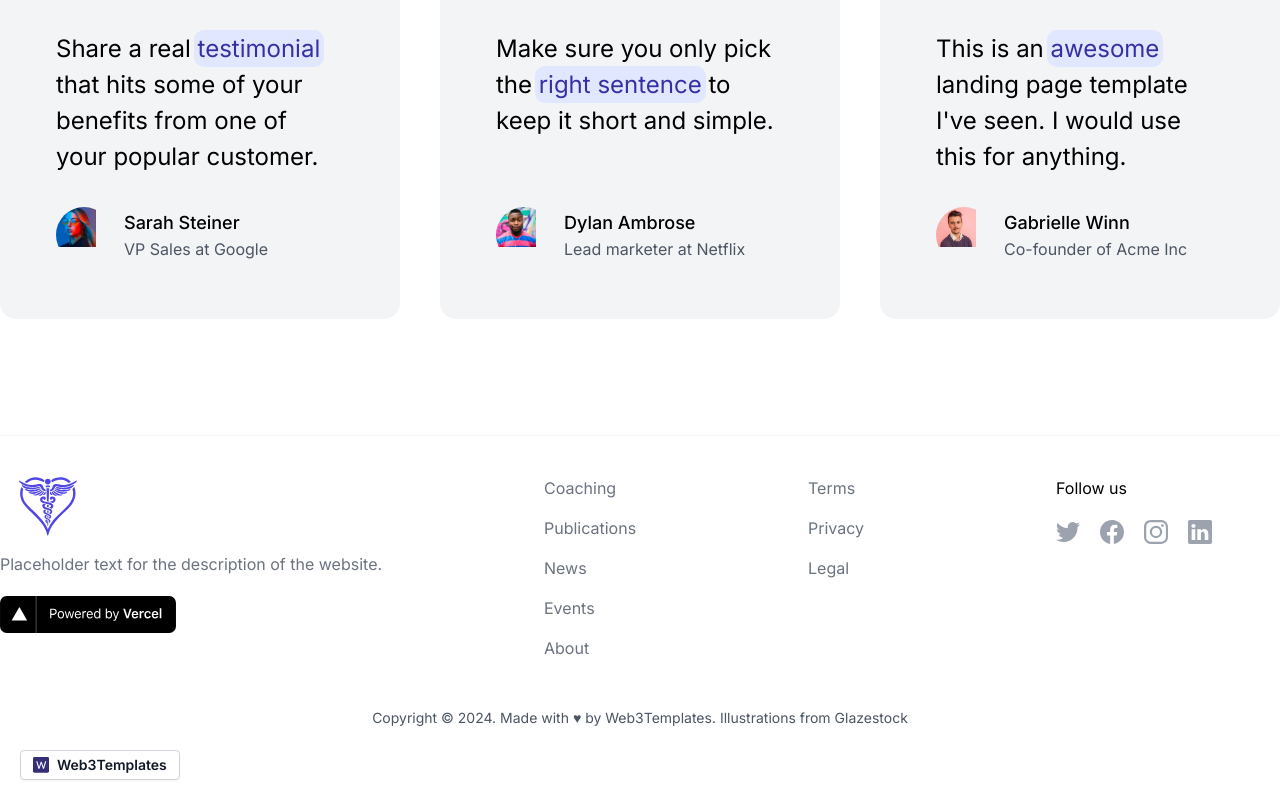
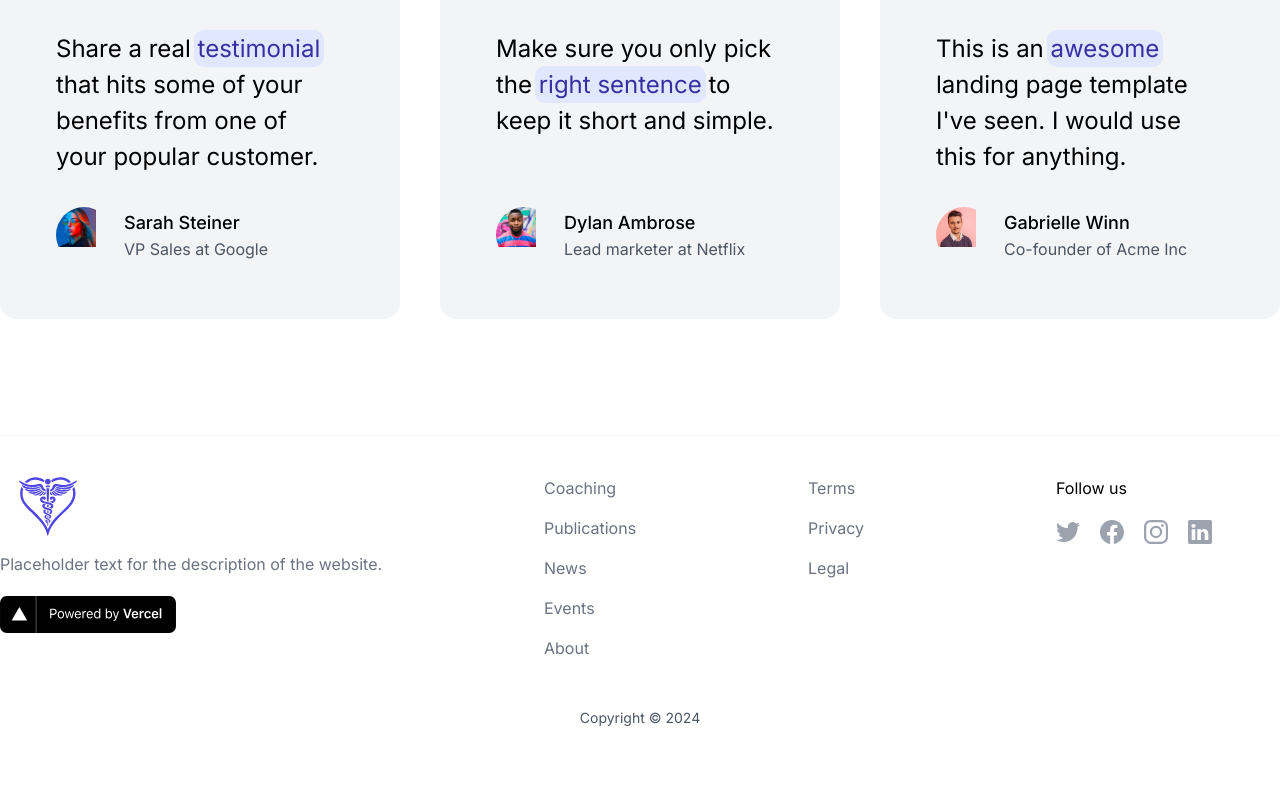
Before and after one commit to Dizolivemint/4HCare, a Next.js app: page / in a window 1280 px wide. Shown: the part 3704-4504 px from the top of the page. Built offline with nearby package versions, Linux system fonts and the light colour scheme.

Commit message:
💄 removed external branding

```diff
--- a/components/Footer.tsx
+++ b/components/Footer.tsx
@@ -73,7 +73,7 @@
             <div>Follow us</div>
             <div className="flex mt-5 space-x-5 text-gray-400 dark:text-gray-500">
               <a
-                href="https://twitter.com/web3templates"
+                href="https://twitter.com/"
                 target="_blank"
                 rel="noopener"
               >
@@ -81,7 +81,7 @@
                 <Twitter />
               </a>
               <a
-                href="https://facebook.com/web3templates"
+                href="https://facebook.com/"
                 target="_blank"
                 rel="noopener"
               >
@@ -89,7 +89,7 @@
                 <Facebook />
               </a>
               <a
-                href="https://instagram.com/web3templates"
+                href="https://instagram.com/"
                 target="_blank"
                 rel="noopener"
               >
@@ -105,18 +105,9 @@
         </div>
 
         <div className="my-10 text-sm text-center text-gray-600 dark:text-gray-400">
-          Copyright © {new Date().getFullYear()}. Made with ♥ by{" "}
-          <a href="https://web3templates.com/" target="_blank" rel="noopener">
-            Web3Templates.
-          </a>{" "}
-          Illustrations from{" "}
-          <a href="https://www.glazestock.com/" target="_blank" rel="noopener ">
-            Glazestock
-          </a>
+          Copyright © {new Date().getFullYear()}
         </div>
       </Container>
-      {/* Do not remove this */}
-      <Backlink />
     </div>
   );
 }
@@ -167,31 +158,3 @@
     <path d="M22.23 0H1.77C.8 0 0 .77 0 1.72v20.56C0 23.23.8 24 1.77 24h20.46c.98 0 1.77-.77 1.77-1.72V1.72C24 .77 23.2 0 22.23 0zM7.27 20.1H3.65V9.24h3.62V20.1zM5.47 7.76h-.03c-1.22 0-2-.83-2-1.87 0-1.06.8-1.87 2.05-1.87 1.24 0 2 .8 2.02 1.87 0 1.04-.78 1.87-2.05 1.87zM20.34 20.1h-3.63v-5.8c0-1.45-.52-2.45-1.83-2.45-1 0-1.6.67-1.87 1.32-.1.23-.11.55-.11.88v6.05H9.28s.05-9.82 0-10.84h3.63v1.54a3.6 3.6 0 0 1 3.26-1.8c2.39 0 4.18 1.56 4.18 4.89v6.21z" />
   </svg>
 );
-
-const Backlink = () => {
-  return (
-    <a
-      href="https://web3templates.com"
-      target="_blank"
-      rel="noopener"
-      className="absolute flex px-3 py-1 space-x-2 text-sm font-semibold text-gray-900 bg-white border border-gray-300 rounded shadow-sm place-items-center left-5 bottom-5 dark:bg-trueGray-900 dark:border-trueGray-700 dark:text-trueGray-300"
-    >
-      <svg
-        width="20"
-        height="20"
-        viewBox="0 0 30 30"
-        fill="none"
-        className="w-4 h-4"
-        xmlns="http://www.w3.org/2000/svg"
-      >
-        <rect width="30" height="29.5385" rx="2.76923" fill="#362F78" />
-        <path
-          d="M10.14 21.94H12.24L15.44 12.18L18.64 21.94H20.74L24.88 8H22.64L19.58 18.68L16.36 8.78H14.52L11.32 18.68L8.24 8H6L10.14 21.94Z"
-          fill="#F7FAFC"
-        />
-      </svg>
-
-      <span>Web3Templates</span>
-    </a>
-  );
-};
```
